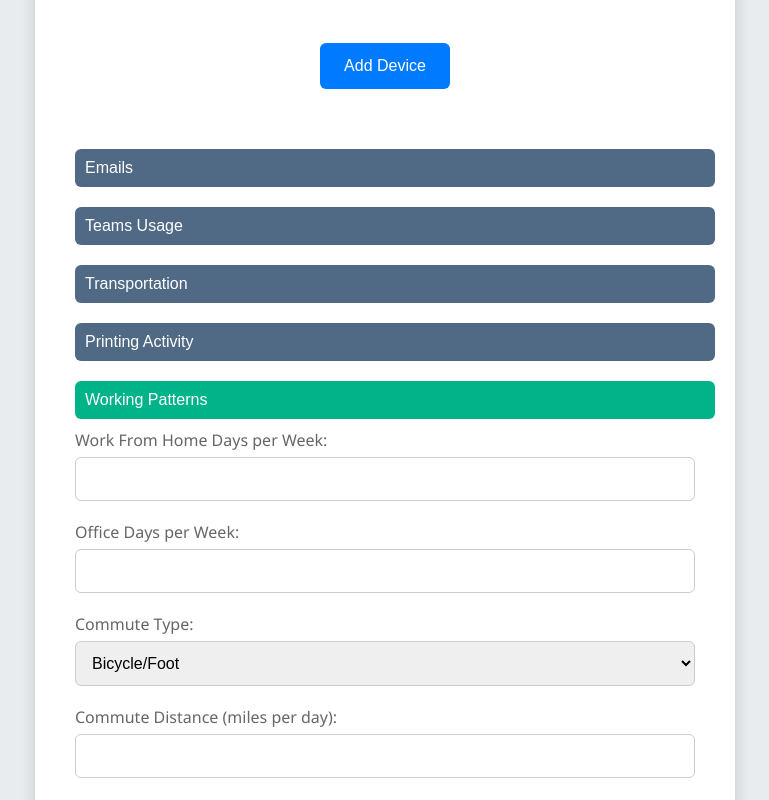
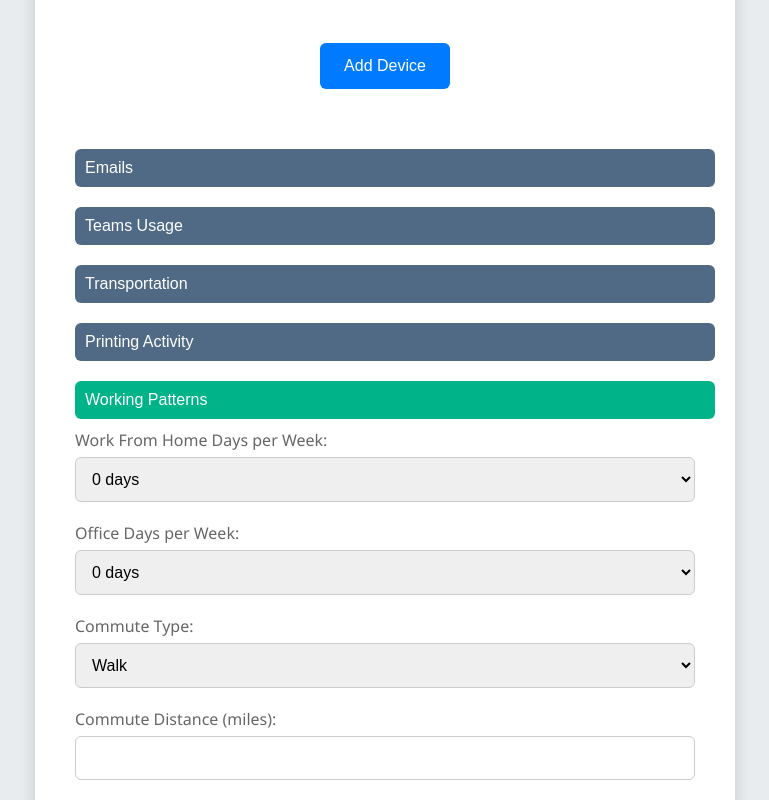
Before and after one commit to t0m0h1/DWP-Carbon-Intensity-Calculator-, a plain HTML site: page project/index.html in a window 1280 px wide. Both pictures are taken after a click on the button "Working Patterns". Shown: the part 462-1262 px from the top of the page, without its empty margins (255-1024 px from the left). Drawn offline with nearby package versions, Linux system fonts and the light colour scheme.

Commit message:
Update working patterns section and styling

```diff
--- a/project/index.html
+++ b/project/index.html
@@ -105,28 +105,47 @@
                 </select>
             </div>
 
+            <!-- WFH Section -->
             <button type="button" class="collapsible">Working Patterns</button>
             <div class="content">
                 <label for="wfhDays">Work From Home Days per Week:</label>
-                <input type="number" id="wfhDays" name="wfhDays" min="0" max="7" aria-label="Enter Number of WFH Days per Week" required>
+                <select id="wfhDays" name="wfhDays" aria-label="Select Work From Home Days">
+                    <option value="0">0 days</option>
+                    <option value="1">1 day</option>
+                    <option value="2">2 days</option>
+                    <option value="3">3 days</option>
+                    <option value="4">4 days</option>
+                    <option value="5">5 days</option>
+                </select>
 
                 <label for="officeDays">Office Days per Week:</label>
-                <input type="number" id="officeDays" name="officeDays" min="0" max="7" aria-label="Enter Number of Office Days per Week" required>
+                <select id="officeDays" name="officeDays" aria-label="Select Office Days">
+                    <option value="0">0 days</option>
+                    <option value="1">1 day</option>
+                    <option value="2">2 days</option>
+                    <option value="3">3 days</option>
+                    <option value="4">4 days</option>
+                    <option value="5">5 days</option>
+                </select>
 
                 <label for="commuteType">Commute Type:</label>
-                <select id="commuteType" name="commuteType" aria-label="Select Commute Type" required>
-                    <option value="Bicycle/Foot">Bicycle/Foot</option>
-                    <option value="Train">Train</option>
+                <select id="commuteType" name="commuteType" aria-label="Select Commute Type">
+                    <option value="Walk">Walk</option>
+                    <option value="Bike">Bike</option>
                     <option value="Bus">Bus</option>
                     <option value="Car">Car</option>
+                    <option value="Train">Train</option>
                 </select>
 
-                <label for="commuteDistance">Commute Distance (miles per day):</label>
-                <input type="number" id="commuteDistance" name="commuteDistance" min="1" aria-label="Enter Commute Distance in Miles" required>
+                <label for="commuteDistance">Commute Distance (miles):</label>
+                <input type="number" id="commuteDistance" name="commuteDistance" min="0" step="0.1" aria-label="Enter Commute Distance in Miles" required>
             </div>
 
 
 
+
+
+            <!-- end wfh section -->
 
 
 
--- a/project/style.css
+++ b/project/style.css
@@ -219,7 +219,7 @@ button.remove:active {
     background: #f8f9fa;
     padding: 20px;
     border-radius: 8px;
-    margin-top: 20px; /* Existing margin */
+    margin-top: 45px; /* Existing margin */
     margin-bottom: 20px; /* Add margin at the bottom */
     box-shadow: 0 2px 8px rgba(0, 0, 0, 0.1);
     width: 100%;
```
Also changed, not shown: project/script.js (+8 -17 lines).
